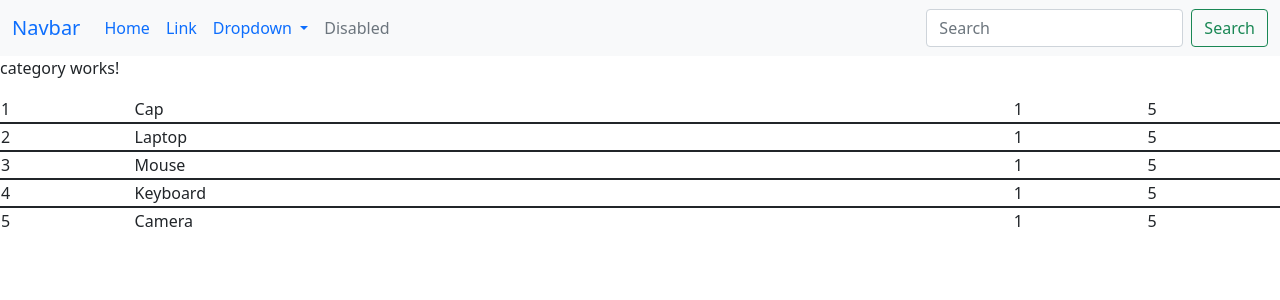
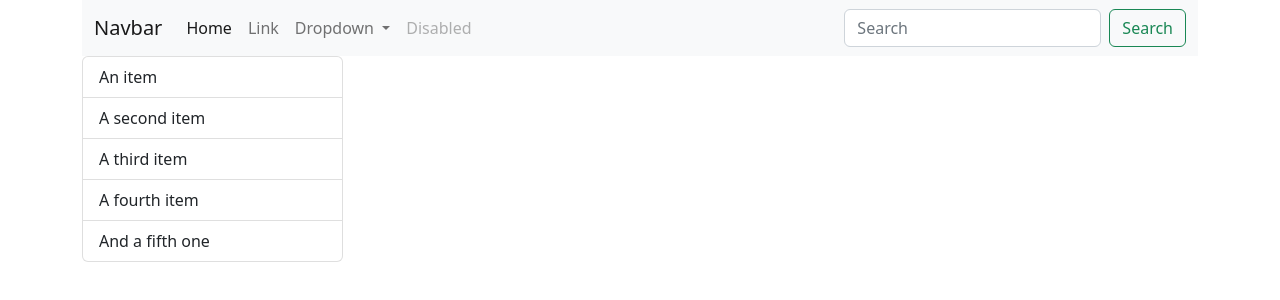
Before and after one commit to thefidanabdulla/FinalProjactFrontend, an Angular app: page / in a window 1280 px wide. Shown: the top 300 px of the page. Built offline with nearby package versions, Linux system fonts and the light colour scheme.

Commit message:
updated version

```diff
--- a/package.json
+++ b/package.json
@@ -18,7 +18,7 @@
     "@angular/platform-browser": "^14.0.0",
     "@angular/platform-browser-dynamic": "^14.0.0",
     "@angular/router": "^14.0.0",
-    "bootstrap": "^5.1.3",
+    "bootstrap": "^5.2.0-beta1",
     "rxjs": "~7.5.0",
     "tslib": "^2.3.0",
     "zone.js": "~0.11.4"
--- a/src/app/app.component.html
+++ b/src/app/app.component.html
@@ -1,13 +1,13 @@
-<!-- Welcome to {{title}} <br>
-Hello {{user}} <br>
-{{product1.productName}}
+<div class="container">
+  <app-navi></app-navi>
+  <div class="row">
+    <div class="col-md-3">
+      <app-category></app-category>
+    </div>
+    <div class="col-md-9">
+      <app-product></app-product>
+    </div>
+  </div>
 
-<ul>
-  <li *ngFor="let product of products">{{product.productName}}</li>
-</ul> -->
-
-<app-navi></app-navi>
-<app-category></app-category>
-<app-product></app-product>
-
-<router-outlet></router-outlet>
+  <router-outlet></router-outlet>
+</div>
--- a/src/app/components/category/category.component.html
+++ b/src/app/components/category/category.component.html
@@ -1 +1,7 @@
-<p>category works!</p>
+<ul class="list-group">
+  <li class="list-group-item">An item</li>
+  <li class="list-group-item">A second item</li>
+  <li class="list-group-item">A third item</li>
+  <li class="list-group-item">A fourth item</li>
+  <li class="list-group-item">And a fifth one</li>
+</ul>
--- a/src/app/components/product/product.component.ts
+++ b/src/app/components/product/product.component.ts
@@ -1,4 +1,5 @@
 import { Component, OnInit } from '@angular/core';
+import { Product } from 'src/app/models/product';
 
 @Component({
   selector: 'app-product',
@@ -7,42 +8,8 @@ import { Component, OnInit } from '@angular/core';
 })
 export class ProductComponent implements OnInit {
 
-  product1: any = {
-    productId: 1,
-    productName: "Cap",
-    categoryId: 1,
-    unitPrice: 5
-  };
-  product2: any = {
-    productId: 2,
-    productName: "Laptop",
-    categoryId: 1,
-    unitPrice: 5
-  };
-  product3: any = {
-    productId: 3,
-    productName: "Mouse",
-    categoryId: 1,
-    unitPrice: 5
-  };
-  product4: any = {
-    productId: 4,
-    productName: "Keyboard",
-    categoryId: 1,
-    unitPrice: 5
-  };
-  product5: any = {
-    productId: 5,
-    productName: "Camera",
-    categoryId: 1,
-    unitPrice: 5
-  };
-  products = [
-    this.product1,
-    this.product2,
-    this.product3,
-    this.product4,
-    this.product5
+  products:Product[] = [
+
   ]
 
   constructor() { }
--- /dev/null
+++ b/src/app/models/product.ts
@@ -0,0 +1,7 @@
+export interface Product{
+    productId:number,
+    categoryId:number,
+    productName:string,
+    unitsInStock:number,
+    unitPrice: number
+}
```
Also changed, not shown: 1 other file (tests, documents, lock files or other folders).
